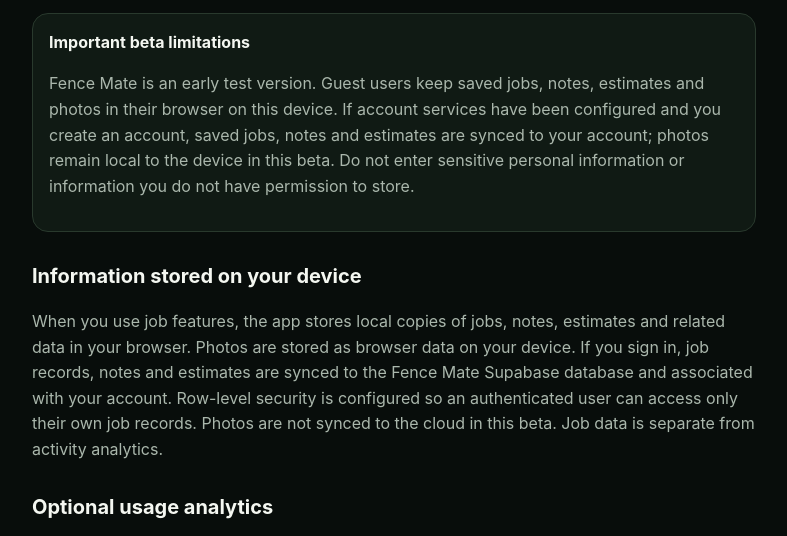
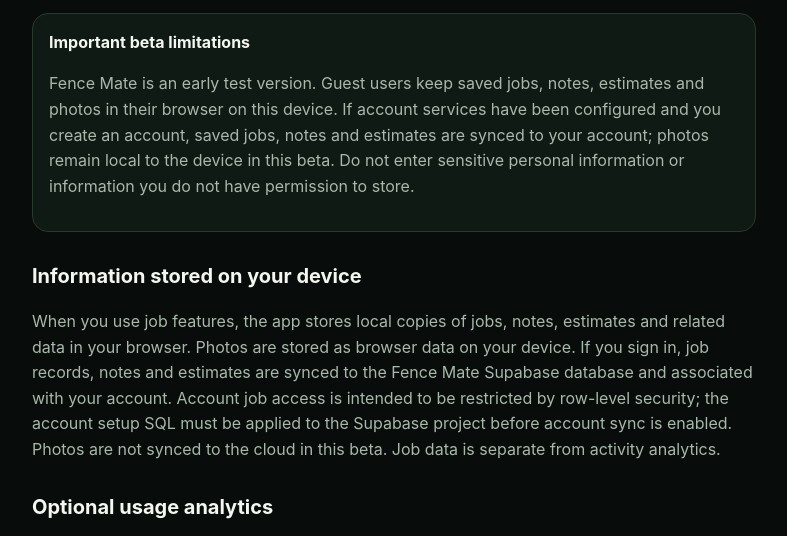
Before and after one commit to lukeothen/Trading-app, a website: page privacy.html in a window 1280 px wide. Shown: the part 212-748 px from the top of the page, without its empty margins (246-1033 px from the left). Drawn offline with Linux system fonts and the light colour scheme.

Commit message:
Clarify account database setup prerequisite in privacy notice

```diff
--- a/privacy.html
+++ b/privacy.html
@@ -17,7 +17,7 @@
 <p>Last updated: 29 October 2026</p>
 <div class="card"><strong>Important beta limitations</strong><p>Fence Mate is an early test version. Guest users keep saved jobs, notes, estimates and photos in their browser on this device. If account services have been configured and you create an account, saved jobs, notes and estimates are synced to your account; photos remain local to the device in this beta. Do not enter sensitive personal information or information you do not have permission to store.</p></div>
 <h2>Information stored on your device</h2>
-<p>When you use job features, the app stores local copies of jobs, notes, estimates and related data in your browser. Photos are stored as browser data on your device. If you sign in, job records, notes and estimates are synced to the Fence Mate Supabase database and associated with your account. Row-level security is configured so an authenticated user can access only their own job records. Photos are not synced to the cloud in this beta. Job data is separate from activity analytics.</p>
+<p>When you use job features, the app stores local copies of jobs, notes, estimates and related data in your browser. Photos are stored as browser data on your device. If you sign in, job records, notes and estimates are synced to the Fence Mate Supabase database and associated with your account. Account job access is intended to be restricted by row-level security; the account setup SQL must be applied to the Supabase project before account sync is enabled. Photos are not synced to the cloud in this beta. Job data is separate from activity analytics.</p>
 <h2>Optional usage analytics</h2>
 <p>Analytics is off unless you actively choose “Allow analytics” in the app. If enabled, the app sends a randomly generated browser identifier, event category, feature label and event time to the Fence Mate Supabase database. It is intended to measure feature use and returning browsers. It does not include your job notes, photos, measurements, AI prompts, AI answers or estimate contents. You can turn analytics off using the same controls in the app. Clearing browser storage also removes the local analytics preference and identifier.</p>
 <h2>AI Mate</h2>
```
